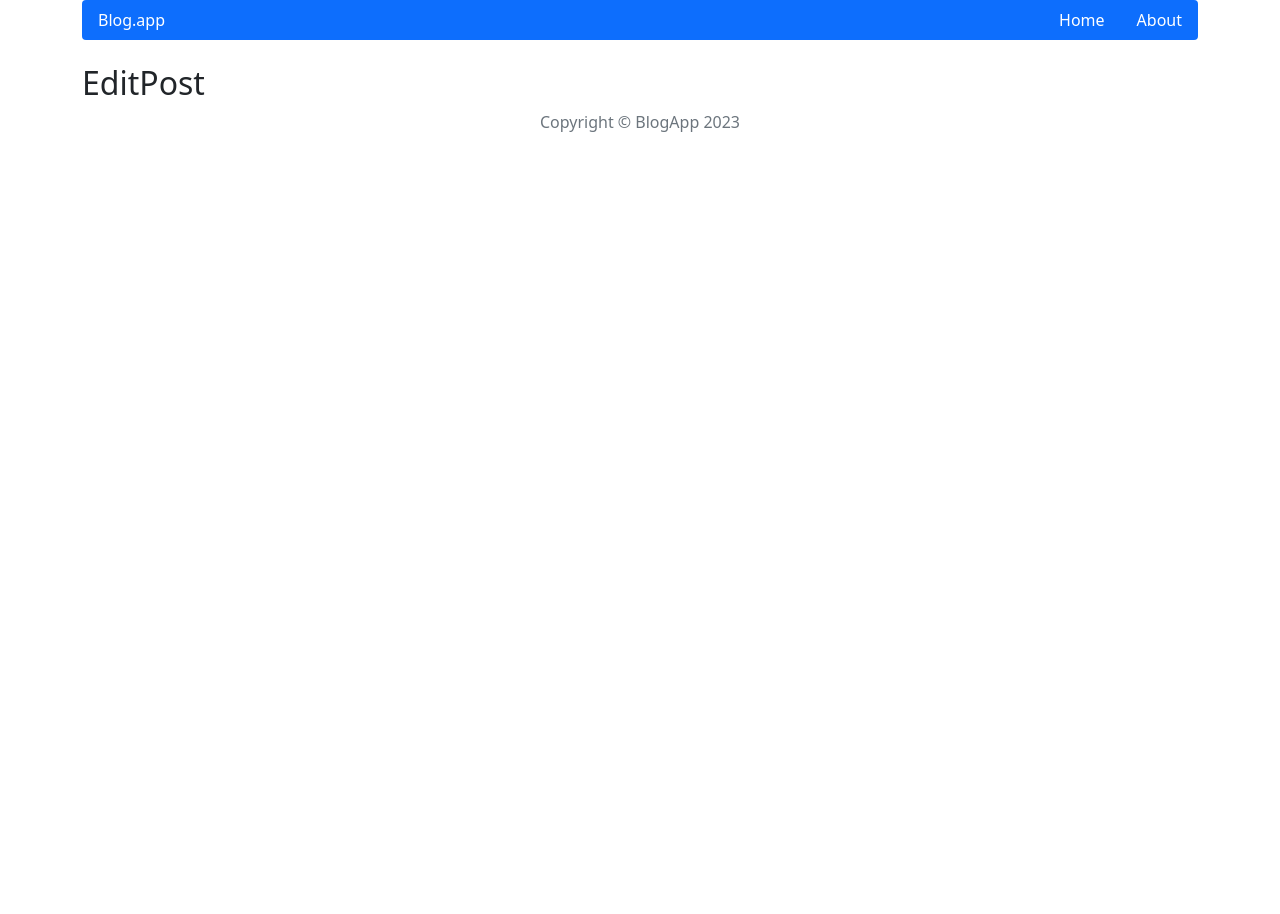
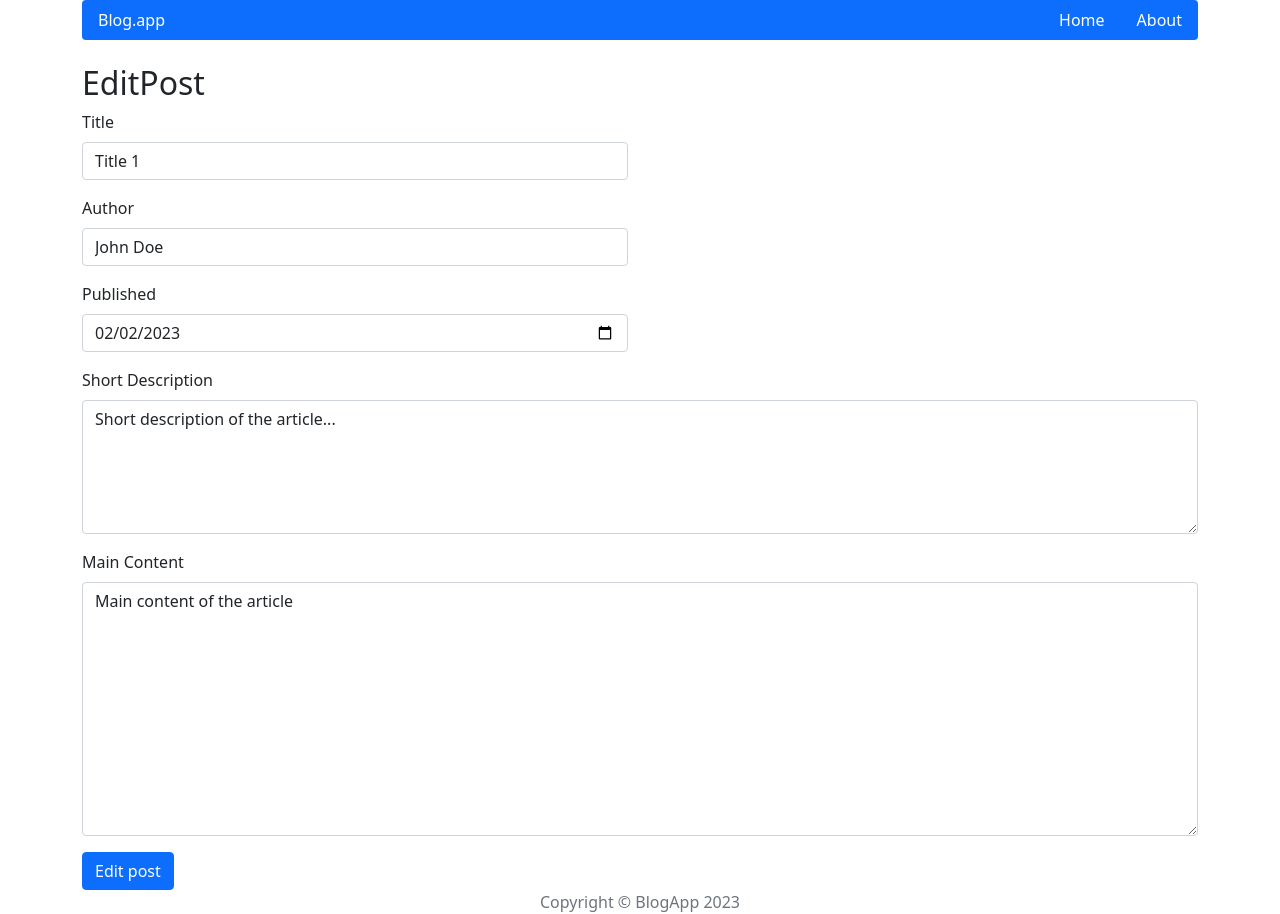
Before and after one commit to Justek9/react-blog-app, a React (Create React App) app: page /post/edit/1 in a window 1280 px wide. Before the commit the page ends 800 px from the top, so only its background shows below. Built offline with nearby package versions, Linux system fonts and the light colour scheme.

Commit message:
edit post functionality

```diff
--- a/src/components/features/AddPostForm.js
+++ b/src/components/features/AddPostForm.js
@@ -1,92 +1,17 @@
-import { useState } from 'react'
-import Button from 'react-bootstrap/Button'
-import Form from 'react-bootstrap/Form'
+import PostForm from './PostForm'
 import { useDispatch } from 'react-redux'
 import { addPost } from '../../redux/postsRedux'
 import { useNavigate } from 'react-router-dom'
-import Row from 'react-bootstrap/Row'
-import Col from 'react-bootstrap/Col'
 
-function AddPostForm() {
-	const [title, setTitle] = useState('')
-	const [author, setAuthor] = useState('')
-	const [publishedDate, setPublishedDate] = useState('')
-	const [shortDescription, setShortDescpription] = useState('')
-	const [content, setContent] = useState('')
-
+const AddPostForm = () => {
 	const navigate = useNavigate()
 	const dispatch = useDispatch()
 
-	const handleSubmit = e => {
-		e.preventDefault()
-		dispatch(addPost({ newPost: { title, author, shortDescription, content, publishedDate } }))
-		setTitle('')
-		setAuthor('')
-		setPublishedDate('')
-		setShortDescpription('')
-		setContent('')
+	const handleSubmit = post => {
+		dispatch(addPost(post))
 		navigate('/')
 	}
 
-	return (
-		<Form onSubmit={handleSubmit}>
-			<Row>
-				<Col xs='12' lg='6'>
-					<Form.Group className='mb-3'>
-						<Form.Label>Title</Form.Label>
-						<Form.Control
-							type='text'
-							placeholder='Enter title'
-							value={title}
-							onChange={e => setTitle(e.target.value)}
-						/>
-					</Form.Group>
-
-					<Form.Group className='mb-3'>
-						<Form.Label>Author</Form.Label>
-						<Form.Control
-							type='text'
-							placeholder='Enter author'
-							value={author}
-							onChange={e => setAuthor(e.target.value)}
-						/>
-					</Form.Group>
-
-					<Form.Group className='mb-3'>
-						<Form.Label>Published</Form.Label>
-						<Form.Control type='date' value={publishedDate} onChange={e => setPublishedDate(e.target.value)} />
-					</Form.Group>
-				</Col>
-				<Col xs='12'>
-					<Form.Group className='mb-3'>
-						<Form.Label>Short Description</Form.Label>
-						<Form.Control
-							as='textarea'
-							rows={5}
-							placeholder='Leave a comment here'
-							value={shortDescription}
-							onChange={e => setShortDescpription(e.target.value)}
-						/>
-					</Form.Group>
-
-					<Form.Group className='mb-3'>
-						<Form.Label>Main Content</Form.Label>
-						<Form.Control
-							as='textarea'
-							rows={5}
-							placeholder='Leave a comment here'
-							value={content}
-							onChange={e => setContent(e.target.value)}
-						/>
-					</Form.Group>
-				</Col>
-			</Row>
-
-			<Button variant='primary' type='submit'>
-				Add Post
-			</Button>
-		</Form>
-	)
+	return <PostForm action={handleSubmit} actionText='Add post' />
 }
-
 export default AddPostForm
--- a/src/components/features/DeleteModal.js
+++ b/src/components/features/DeleteModal.js
@@ -3,7 +3,6 @@ import Modal from 'react-bootstrap/Modal'
 import { useDispatch } from 'react-redux'
 import { deletePost } from '../../redux/postsRedux'
 import { useParams } from 'react-router-dom'
-import { useState } from 'react'
 
 const DeleteModal = props => {
 	const { id } = useParams()
--- /dev/null
+++ b/src/components/features/EditPostForm.js
@@ -0,0 +1,32 @@
+import PostForm from './PostForm'
+import { useDispatch, useSelector } from 'react-redux'
+import { editPost, getPostById } from '../../redux/postsRedux'
+import { useParams, useNavigate, Navigate } from 'react-router-dom'
+
+const EditPostForm = () => {
+	const { id } = useParams()
+	const post = useSelector(state => getPostById(state, id))
+	const navigate = useNavigate()
+	const dispatch = useDispatch()
+
+	const handleSubmit = post => {
+		dispatch(editPost({ ...post, id }))
+		navigate(`/post/${id}`)
+	}
+
+	if (!post) return <Navigate to='/' />
+	else
+		return (
+			<PostForm
+				action={handleSubmit}
+				actionText='Edit post'
+				title={post.title}
+				author={post.author}
+				publishedDate={post.publishedDate}
+				category={post.selectedCategory}
+				shortDescription={post.shortDescription}
+				content={post.content}
+			/>
+		)
+}
+export default EditPostForm
--- /dev/null
+++ b/src/components/features/PostForm.js
@@ -0,0 +1,91 @@
+import { useState } from 'react'
+import Button from 'react-bootstrap/Button'
+import Form from 'react-bootstrap/Form'
+import Row from 'react-bootstrap/Row'
+import Col from 'react-bootstrap/Col'
+import PropTypes from 'prop-types'
+
+const PostForm = ({ action, actionText, ...props }) => {
+	const [title, setTitle] = useState(props.title || '')
+	const [author, setAuthor] = useState(props.author || '')
+	const [publishedDate, setPublishedDate] = useState(props.publishedDate || '')
+	const [shortDescription, setShortDescription] = useState(props.shortDescription || '')
+	const [content, setContent] = useState(props.content || '')
+
+	const handleSubmit = e => {
+		e.preventDefault()
+		action({ title, author, publishedDate, shortDescription, content })
+	}
+
+	return (
+		<Form onSubmit={handleSubmit}>
+			<Row>
+				<Col xs='12' lg='6'>
+					<Form.Group className='mb-3'>
+						<Form.Label>Title</Form.Label>
+						<Form.Control
+							type='text'
+							placeholder='Enter title'
+							value={title}
+							onChange={e => setTitle(e.target.value)}
+						/>
+					</Form.Group>
+
+					<Form.Group className='mb-3'>
+						<Form.Label>Author</Form.Label>
+						<Form.Control
+							type='text'
+							placeholder='Enter author'
+							value={author}
+							onChange={e => setAuthor(e.target.value)}
+						/>
+					</Form.Group>
+
+					<Form.Group className='mb-3'>
+						<Form.Label>Published</Form.Label>
+						<Form.Control type='date' value={publishedDate} onChange={e => setPublishedDate(e.target.value)} />
+					</Form.Group>
+				</Col>
+				<Col xs='12'>
+					<Form.Group className='mb-3'>
+						<Form.Label>Short Description</Form.Label>
+						<Form.Control
+							as='textarea'
+							rows={5}
+							placeholder='Leave a comment here'
+							value={shortDescription}
+							onChange={e => setShortDescription(e.target.value)}
+						/>
+					</Form.Group>
+
+					<Form.Group className='mb-3'>
+						<Form.Label>Main Content</Form.Label>
+						<Form.Control
+							as='textarea'
+							rows={10}
+							placeholder='Leave a comment here'
+							value={content}
+							onChange={e => setContent(e.target.value)}
+						/>
+					</Form.Group>
+				</Col>
+			</Row>
+
+			<Button variant='primary' type='submit'>
+				{actionText}
+			</Button>
+		</Form>
+	)
+}
+
+PostForm.propTypes = {
+	action: PropTypes.func.isRequired,
+	actionText: PropTypes.string.isRequired,
+	title: PropTypes.string,
+	author: PropTypes.string,
+	publishedDate: PropTypes.string,
+	shortDescription: PropTypes.string,
+	content: PropTypes.string,
+}
+
+export default PostForm
--- a/src/components/pages/AddPost.js
+++ b/src/components/pages/AddPost.js
@@ -2,7 +2,7 @@ import AddPostForm from '../features/AddPostForm'
 
 const AddPost = () => {
 	return (
-		<div className='d-flex flex-column align-items-left'>
+		<div>
 			<h3>Add Post</h3>
 			<AddPostForm />
 		</div>
--- a/src/components/pages/EditPost.js
+++ b/src/components/pages/EditPost.js
@@ -1,7 +1,10 @@
+import EditPostForm from '../features/EditPostForm'
+
 const EditPost = () => {
 	return (
 		<div>
 			<h2>EditPost</h2>
+			<EditPostForm></EditPostForm>
 		</div>
 	)
 }
--- a/src/components/pages/ShowPost.js
+++ b/src/components/pages/ShowPost.js
@@ -1,11 +1,9 @@
 import Button from 'react-bootstrap/Button'
-import { NavLink } from 'react-router-dom'
+import { NavLink, Navigate, useParams } from 'react-router-dom'
+import { useState } from 'react'
 import { useSelector } from 'react-redux'
-import { useState } from 'react'
-import { useParams } from 'react-router-dom'
 import { getPostById } from '../../redux/postsRedux'
 import DeleteModal from '../features/DeleteModal'
-import { Navigate } from 'react-router-dom'
 
 const ShowPost = () => {
 	const { id } = useParams()
--- a/src/redux/initialState.js
+++ b/src/redux/initialState.js
@@ -5,7 +5,7 @@ const initialState = {
 			title: 'Title 1',
 			shortDescription: 'Short description of the article...',
 			content: 'Main content of the article',
-			publishedDate: '02-02-2023',
+			publishedDate: '2023-02-02',
 			author: 'John Doe',
 		},
 
@@ -14,7 +14,7 @@ const initialState = {
 			title: 'Title 2',
 			shortDescription: 'Short description of the article...',
 			content: 'Main content of the article',
-			publishedDate: '03-03-2023',
+			publishedDate: '2023-03-02',
 			author: 'John Doe',
 		},
 		{
@@ -22,7 +22,7 @@ const initialState = {
 			title: 'Title 3',
 			shortDescription: 'Short description of the article...',
 			content: 'Main content of the article',
-			publishedDate: '04-04-2023',
+			publishedDate: '2023-04-02',
 			author: 'John Doe',
 		},
 		{
@@ -30,7 +30,7 @@ const initialState = {
 			title: 'Title 4',
 			shortDescription: 'Short description of the article...',
 			content: 'Main content of the article',
-			publishedDate: '05-05-2023',
+			publishedDate: '2023-05-02',
 			author: 'John Doe',
 		},
 	],
--- a/src/redux/postsRedux.js
+++ b/src/redux/postsRedux.js
@@ -12,17 +12,21 @@ export const getPostById = ({ posts }, id) => {
 const createActionName = actionName => `app/posts/${actionName}`
 const DELETE_POST = createActionName('DELETE_POST')
 const ADD_POST = createActionName('ADD_POST')
+const EDIT_POST = createActionName('EDIT_POST')
 
 // action creators
 export const deletePost = payload => ({ type: DELETE_POST, payload })
 export const addPost = payload => ({ type: ADD_POST, payload })
+export const editPost = payload => ({ type: EDIT_POST, payload })
 
 const postsReducer = (statePart = [], action) => {
 	switch (action.type) {
 		case DELETE_POST:
 			return statePart.filter(post => post.id !== action.payload)
 		case ADD_POST:
-			return [...statePart, { ...action.payload.newPost, id: shortid() }]
+			return [...statePart, { ...action.payload, id: shortid() }]
+		case EDIT_POST:
+			return statePart.map(post => (post.id === action.payload.id ? { ...post, ...action.payload } : post))
 		default:
 			return statePart
 	}
```
